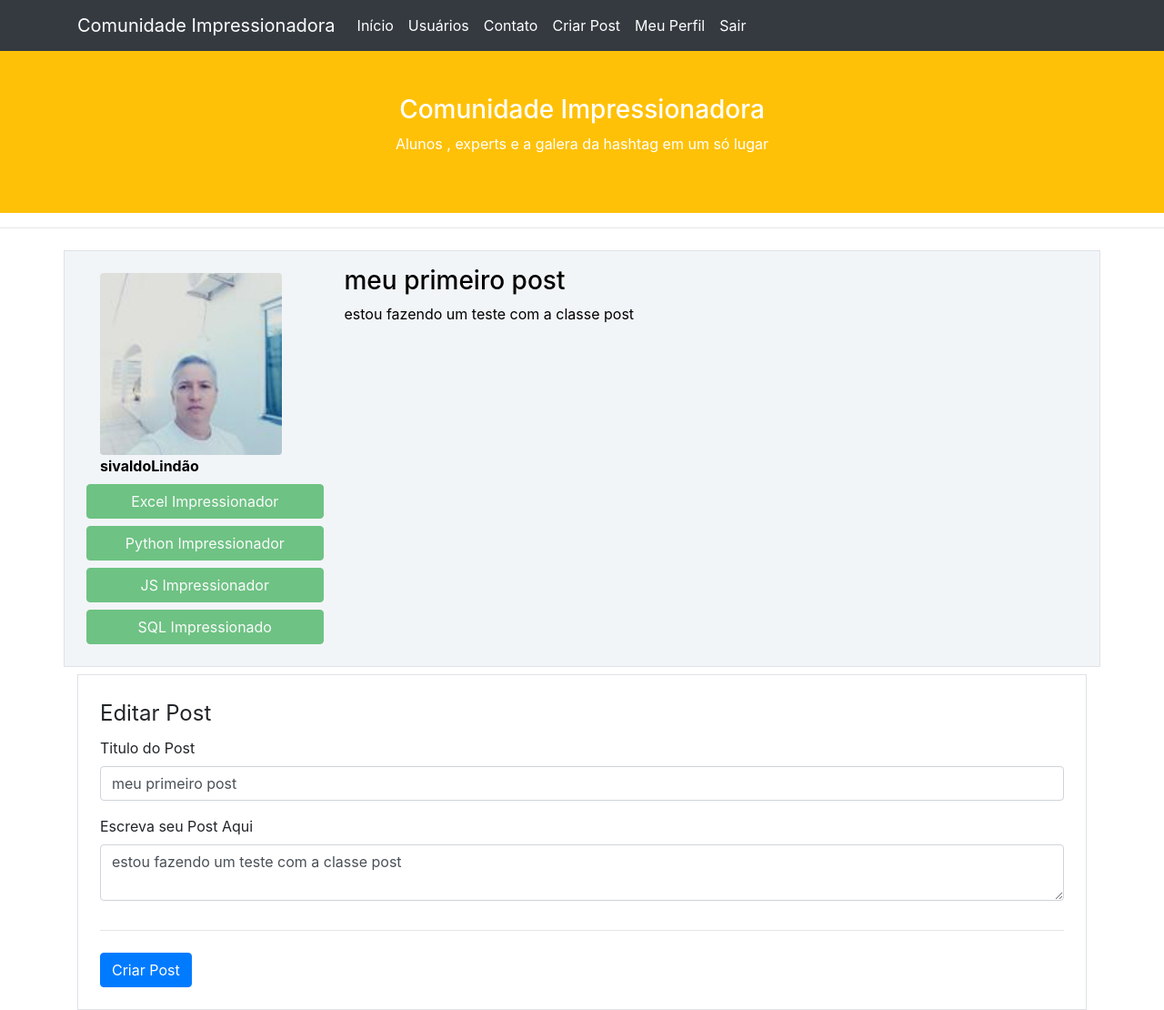
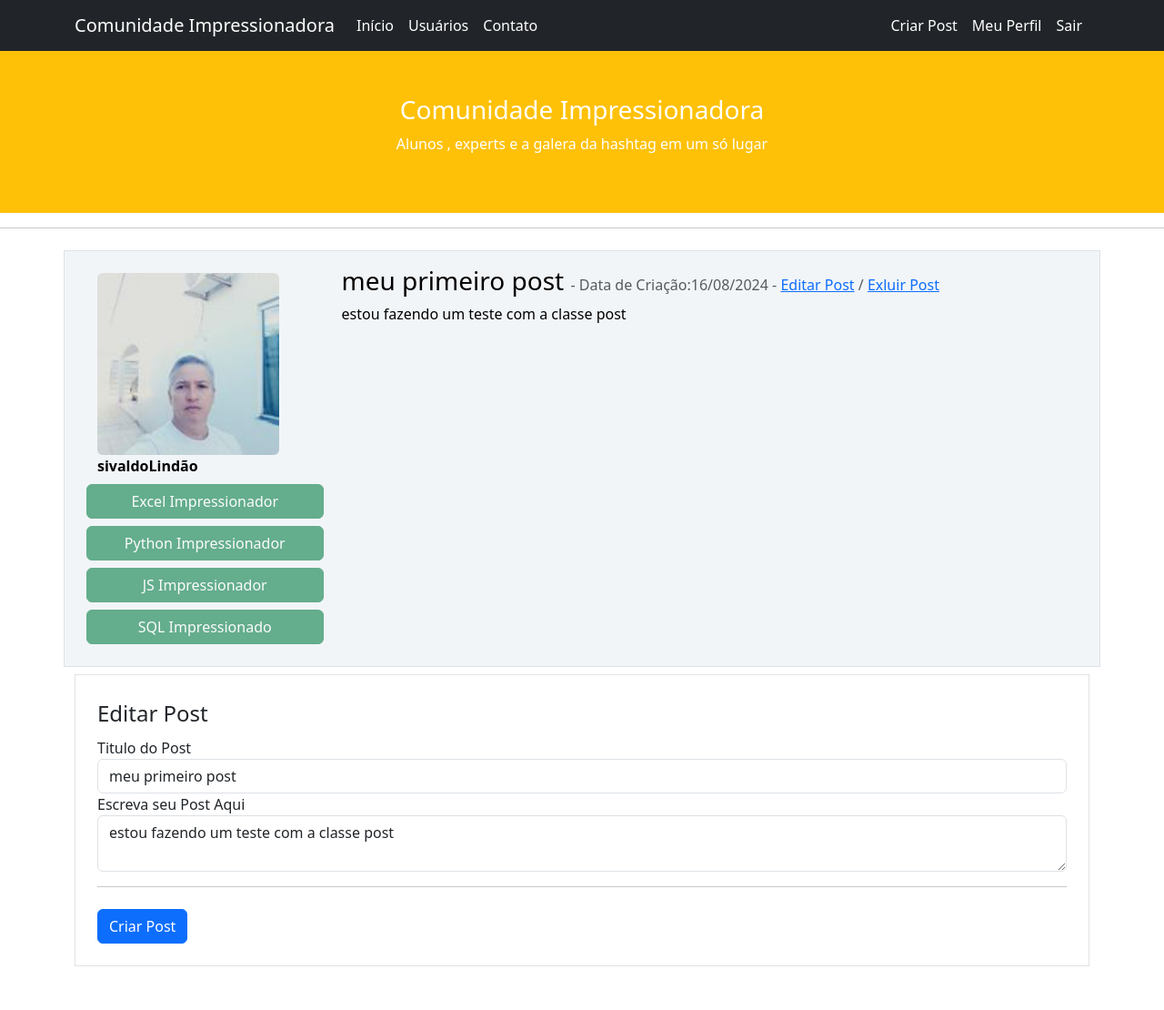
Before and after one commit to sivaldo-almeida1973/SiteComunidadePythonFlask, a Flask app: page /post/1 in a window 1280 px wide. Shown: the whole page at 91% size. After the commit the page ends 1062 px from the top, so only its background shows below. Run offline with Flask 3, Linux system fonts and the light colour scheme; a user stored in the database is signed in; some libraries are stand-ins or nearby versions.

Commit message:
Data de Criação, Editar e Excluir Post

```diff
--- a/comunidadeimpressionadora/templates/base.html
+++ b/comunidadeimpressionadora/templates/base.html
@@ -4,8 +4,8 @@
     <meta charset="UTF-8">
     <title>Comunidade Impressionador</title>
     <link rel="stylesheet" type="text/css" href="{{ url_for('static', filename='style.css') }}">
-    <link rel="stylesheet" href="https://stackpath.bootstrapcdn.com/bootstrap/4.1.3/css/bootstrap.min.css" integrity="sha384-MCw98/SFnGE8fJT3GXwEOngsV7Zt27NXFoaoApmYm81iuXoPkFOJwJ8ERdknLPMO" crossorigin="anonymous">
-    {% block head %}
+<link href="https://cdn.jsdelivr.net/npm/bootstrap@5.3.3/dist/css/bootstrap.min.css" rel="stylesheet" integrity="sha384-QWTKZyjpPEjISv5WaRU9OFeRpok6YctnYmDr5pNlyT2bRjXh0JMhjY6hW+ALEwIH" crossorigin="anonymous">
+<script src="https://cdn.jsdelivr.net/npm/bootstrap@5.3.3/dist/js/bootstrap.bundle.min.js" integrity="sha384-YvpcrYf0tY3lHB60NNkmXc5s9fDVZLESaAA55NDzOxhy9GkcIdslK1eN7N6jIeHz" crossorigin="anonymous"></script>    {% block head %}
     {% endblock %}
 </head>
 <body>
--- a/comunidadeimpressionadora/templates/post.html
+++ b/comunidadeimpressionadora/templates/post.html
@@ -19,10 +19,19 @@
 
               </div>
         </div>
-                <div class="col col-9" >
-                    <h3>{{ post.titulo }}</h3>
-                    <p>{{ post.corpo }}</p>
-                </div>
+        <div class="col col-9" >
+            <h3>{{ post.titulo }}
+                  <small class="text-muted fs-6"> - Data de Criação:{{ post.data_criacao.strftime('%d/%m/%Y') }}
+                   {% if form %}   <!--só vai aparecer se for dono do post-->
+                       <!--esse id esta no formulario abaixo-->
+                      - <a href="#form_editarpost"> Editar Post</a> /
+                      <a href="#" data-bs-toggle="modal" data-bs-target="#ExcluirPost">Exluir Post</a>
+                    {% endif %}
+                  </small>
+
+           </h3>
+            <p>{{ post.corpo }}</p>
+        </div>
     </div>
 </div>
  <!--se existir um post e o usuario for o autor, exibe o formulario,
@@ -32,7 +41,8 @@
        <div class="row">
           <div class="col">
               <!--formulario de Post 4---------------------->
-            <form method="post" action="" class="border p-4 mt-2" enctype="multipart/form-data" novalidate>
+              <!--id vai -->
+            <form id="form_editarpost" method="post" action="" class="border p-4 mt-2" enctype="multipart/form-data" novalidate>
                 {{ form.csrf_token }}   <!--mensagem de alerta-->
                 <legend>Editar Post</legend>
                 <fieldset>
@@ -73,4 +83,23 @@
 
 {% endif %}
 
+<!-- Modal -->
+<div class="modal fade" id="ExcluirPost" tabindex="-1" aria-labelledby="exampleModalLabel" aria-hidden="true">
+  <div class="modal-dialog">
+    <div class="modal-content">
+      <div class="modal-header">
+        <h5 class="modal-title" id="exampleModalLabel">Modal title</h5>
+        <button type="button" class="btn-close" data-bs-dismiss="modal" aria-label="Close"></button>
+      </div>
+      <div class="modal-body">
+        ...
+      </div>
+      <div class="modal-footer">
+        <button type="button" class="btn btn-secondary" data-bs-dismiss="modal">Close</button>
+        <button type="button" class="btn btn-primary">Save changes</button>
+      </div>
+    </div>
+  </div>
+</div>
+
 {% endblock %}
```
